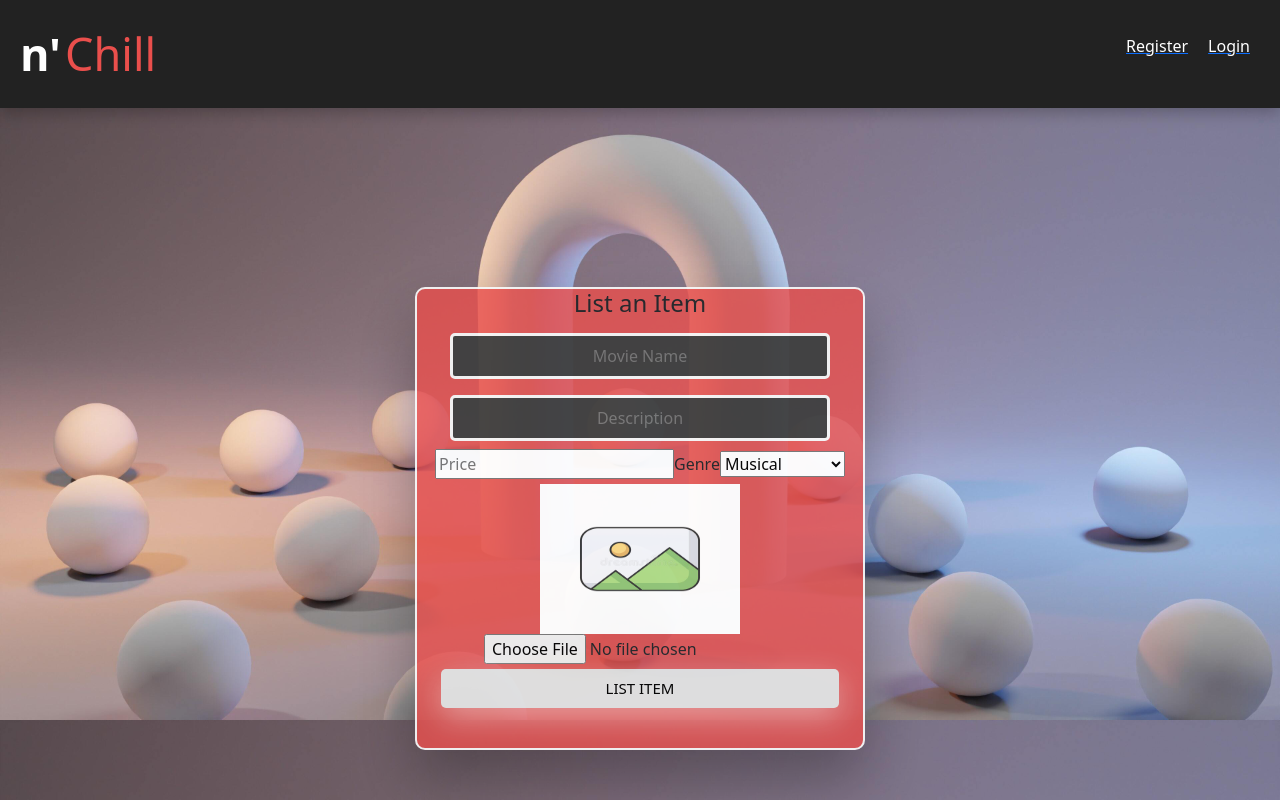
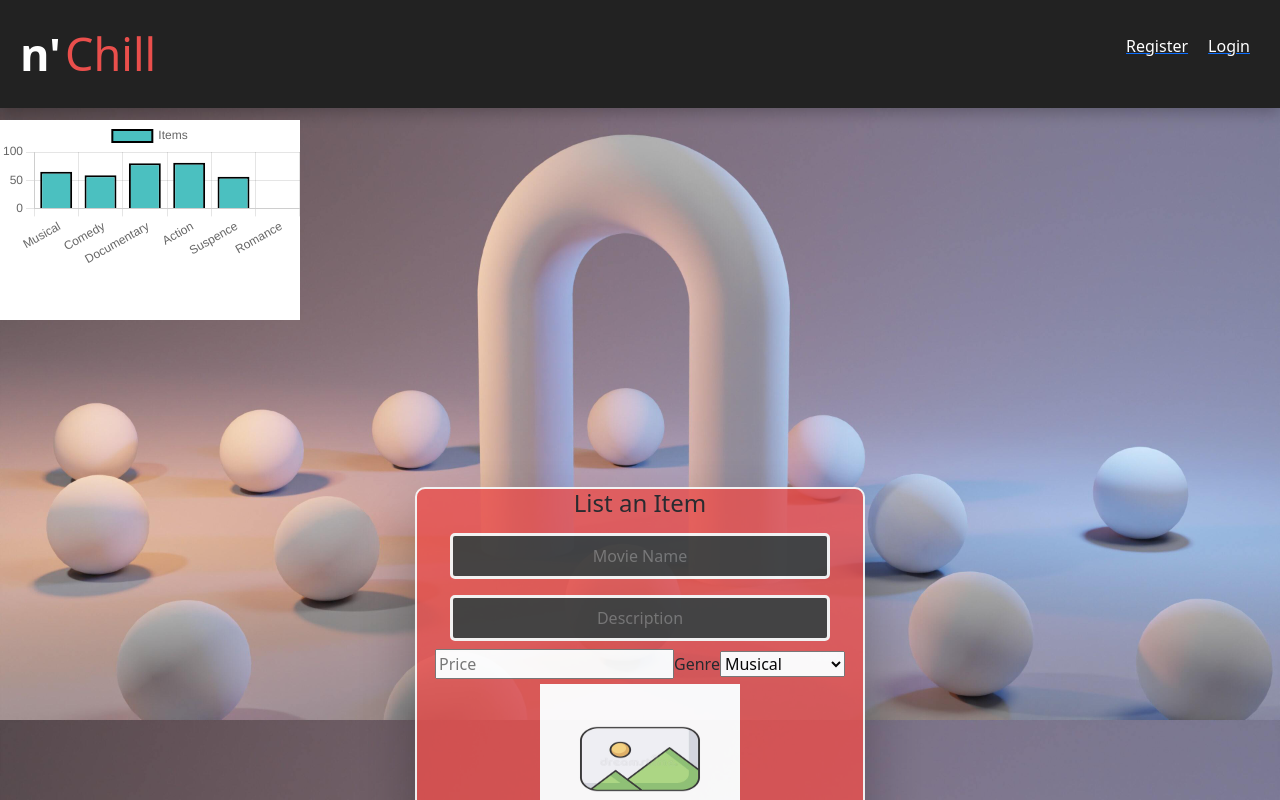
Before and after one commit to dtulpa16/Movie_eCommerce_App, a React (Create React App) app: page /productsform in a window 1280 px wide. Shown: the top 800 px of the page. Built offline with nearby package versions, Linux system fonts and the light colour scheme; no server answers.

Commit message:
Added Bar Graph That Tracks Number Of Items Solf Per Category

```diff
--- a/package.json
+++ b/package.json
@@ -8,13 +8,17 @@
     "@testing-library/user-event": "^12.8.3",
     "axios": "^0.21.4",
     "bootstrap": "^5.1.1",
+    "chart.js": "^3.7.0",
+    "chartjs": "^0.3.24",
     "jwt-decode": "^3.1.2",
     "jwt-decoder": "0.0.0",
     "node-modules": "^1.0.1",
     "react": "^17.0.2",
+    "react-chartjs-2": "^4.0.0",
     "react-dom": "^17.0.2",
     "react-router-dom": "^5.3.0",
     "react-scripts": "4.0.3",
+    "reactchartjs": "^0.7.3",
     "web-vitals": "^1.1.2"
   },
   "scripts": {
--- a/src/App.jsx
+++ b/src/App.jsx
@@ -34,6 +34,7 @@ class App extends Component{
         }catch{
 
         }
+
     }
 
 
@@ -58,7 +59,7 @@ render(){
                 <Route path="/login" component={Login}/>
                 <Route path="/register" component={Register}/>
                 <Route path="/user_home" component={BuyerHome}/>
-                <Route path="/productsform" component={ProductsForm}/>
+                <Route path="/productsform" render={props => <ProductsForm {...props} user={this.state.user}/>}/>
                 <Route path="/product_description" component={ProductDescription}/>
                 <Route path="/shopping_cart" render={props => <ShoppingCart {...props} user={this.state.user}/>}/>
                 <Route path="/checkout" component={CheckOut}/>
--- a/src/Components/ProductsForm.jsx
+++ b/src/Components/ProductsForm.jsx
@@ -2,16 +2,17 @@ import axios from "axios";
 import React, { Component } from "react";
 import "./login.css";
 
-const defaultImgSrc = '/img/placeholder.jpg'
+import SellTracker from "./SellTracker/SellTracker";
+const defaultImgSrc = "/img/placeholder.jpg";
 class ProductsForm extends Component {
   state = {
     name: "",
     description: "",
     price: 0,
     genres: 1,
-    imageName:'',
-    imageSrc:defaultImgSrc,
-    imageFile:null
+    imageName: "",
+    imageSrc: defaultImgSrc,
+    imageFile: null,
   };
 
   handleChange = (event) => {
@@ -26,36 +27,36 @@ class ProductsForm extends Component {
     });
   };
 
-  showPreview = e =>{
-    if(e.target.files && e.target.files[0]){
-      let imageFile = e.target.files[0]
-      const reader = new FileReader()
-      reader.onload = x =>{
+  showPreview = (e) => {
+    if (e.target.files && e.target.files[0]) {
+      let imageFile = e.target.files[0];
+      const reader = new FileReader();
+      reader.onload = (x) => {
         this.setState({
           imageFile,
-          imageSrc: x.target.result
-        })
+          imageSrc: x.target.result,
+        });
+      };
+      reader.readAsDataURL(imageFile);
+    } else {
+      this.setState({
+        imageFile: null,
+        imageSrc: defaultImgSrc,
+      });
     }
-      reader.readAsDataURL(imageFile)
-    } else{
-      this.setState({
-        imageFile:null,
-        imageSrc: defaultImgSrc
-      })
-    }
-  }
+  };
 
   //once the form is submitted, an object is created. The values on the left should match the name of the rows in the table
   handleSubmit = (event) => {
     event.preventDefault();
 
-    const formData = new FormData()
-    formData.append('name', this.state.name)
-    formData.append('description', this.state.description)
-    formData.append('price', this.state.price)
-    formData.append('genresId', this.state.genres)
-    formData.append('imageName', this.state.imageName)
-    formData.append('imageFile', this.state.imageFile)
+    const formData = new FormData();
+    formData.append("name", this.state.name);
+    formData.append("description", this.state.description);
+    formData.append("price", this.state.price);
+    formData.append("genresId", this.state.genres);
+    formData.append("imageName", this.state.imageName);
+    formData.append("imageFile", this.state.imageFile);
 
     // let newProduct = {
     //   name: this.state.name,
@@ -78,6 +79,8 @@ class ProductsForm extends Component {
 
   render() {
     return (
+      <div>
+      <SellTracker user = {this.props.user}/>
         <div class="wrapper fadeInDown">
           <div id="formContent">
             <h4>List an Item</h4>
@@ -97,10 +100,10 @@ class ProductsForm extends Component {
                 name="description"
                 onChange={this.handleChange}
                 value={this.state.description}
-            /><br/>
+              />
+              <br />
 
               <input
-
                 placeholder="Price"
                 name="price"
                 type="number"
@@ -122,11 +125,16 @@ class ProductsForm extends Component {
                 <option value="7">Mystery</option>
               </select>
               <div>
-            <img src = {this.state.imageSrc} height="150" width="200" />
-            <input type='file' accept="image/*" onChange = {this.showPreview}/>
+                <img src={this.state.imageSrc} height="150" width="200" />
+                <input
+                  type="file"
+                  accept="image/*"
+                  onChange={this.showPreview}
+                />
               </div>
               <input type="submit" class="fadeIn" value="List Item" />
             </form>
+          </div>
         </div>
       </div>
     );
--- /dev/null
+++ b/src/Components/SellTracker/SellTracker.css
@@ -0,0 +1,5 @@
+.graph{
+    height: 200px;
+    width: 300px;
+    background-color: white;
+}
--- /dev/null
+++ b/src/Components/SellTracker/SellTracker.jsx
@@ -0,0 +1,53 @@
+import './SellTracker.css'
+import axios from 'axios';
+import React, { useEffect, useState } from "react";
+import { Bar } from "react-chartjs-2";
+import Chart from 'chart.js/auto'
+import {CategoryScale} from 'chart.js'; Chart.register(CategoryScale)
+
+export default function SellTracker(props) {
+    const [items, setItems]=useState('')
+    const [sells, setSells]=useState({musical:0, comedy : 0,documentary:0,action:0,suspence:0, romance:0})
+
+    async function getSells(){
+        let response = await axios.get(`https://localhost:44394/api/sold/${props.user.id}`);
+        console.log(response.data)
+      }
+
+    useEffect(()=>{
+        getSells()
+    },[])
+
+
+  const state = {
+    labels: ["Musical", "Comedy", "Documentary", "Action", "Suspence","Romance"],
+    datasets: [
+      {
+        label: "Items",
+        backgroundColor: "rgba(75,192,192,1)",
+        borderColor: "rgba(0,0,0,1)",
+        borderWidth: 2,
+        data: [65, 59, 80, 81, 56],
+      },
+    ],
+  };
+  return (
+    <div className="graph">
+      <Bar
+        data={state}
+        options={{
+          title:{
+            display:true,
+            text:'Items sold per category',
+            fontSize:30
+          },
+          legend:{
+            display:true,
+            position:'right',
+
+          }
+        }}
+      />
+    </div>
+  );
+}
```
Also changed, not shown: 1 other file (tests, documents, lock files or other folders). Lines whose indentation alone changed are shown as unchanged.
